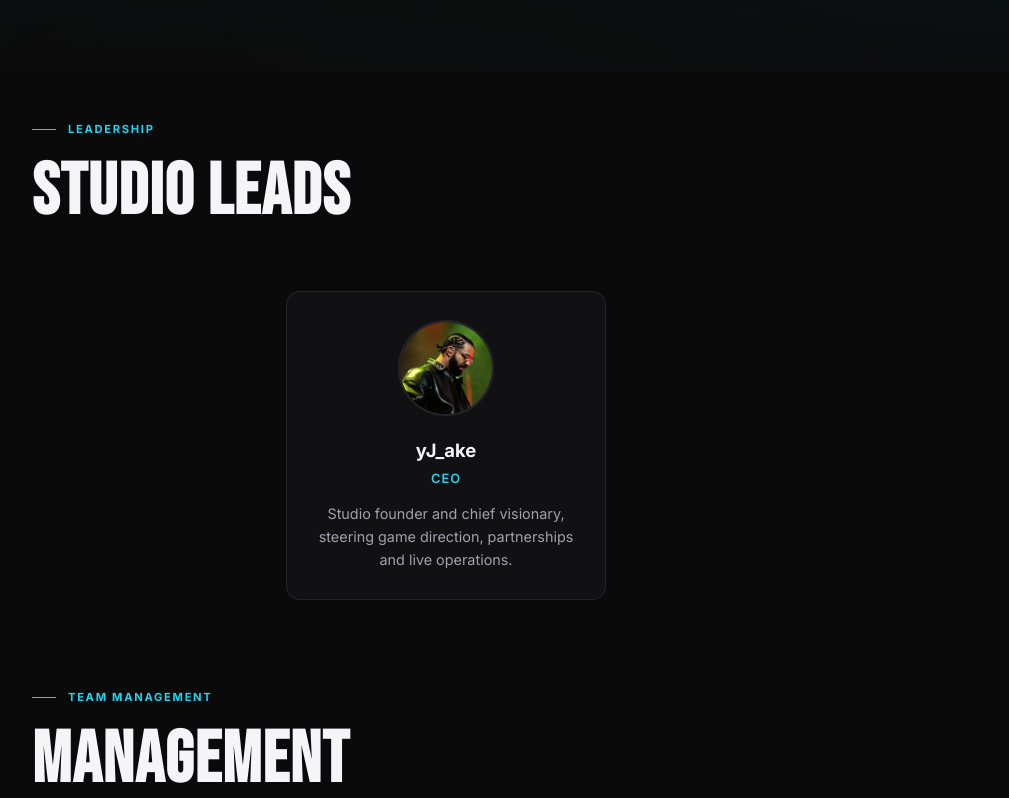
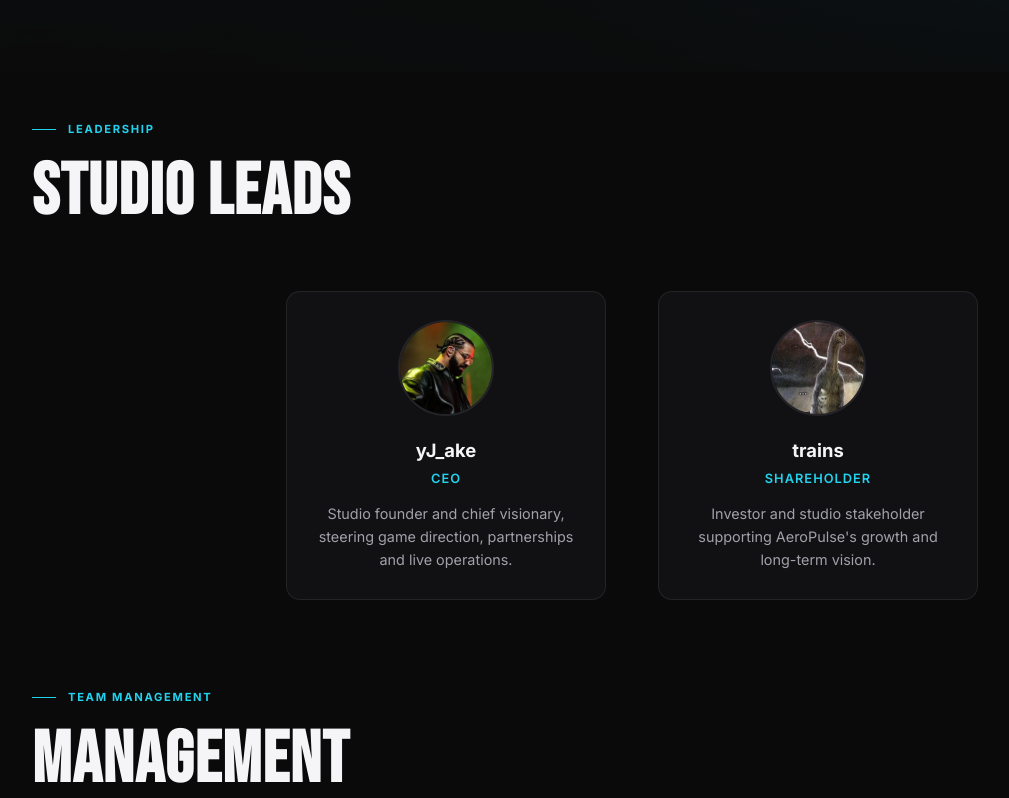
Before and after one commit to ashykxees/AeroPulse-Studios, a website: page team.html in a window 1280 px wide. Shown: the part 532-1330 px from the top of the page, without its empty margins (8-1017 px from the left). Drawn offline with Linux system fonts and the light colour scheme.

Commit message:
Add Shareholder trains to team page
Co-Authored-By: Devin AI <158243242+devin-ai-integration[bot]@users.noreply.github.com>

```diff
--- a/team.html
+++ b/team.html
@@ -57,6 +57,12 @@
             <h3 class="team-name">yJ_ake</h3>
             <p class="team-role">CEO</p>
             <p class="team-bio">Studio founder and chief visionary, steering game direction, partnerships and live operations.</p>
+          </a>
+          <a href="https://discord.dog/919554839980146718" target="_blank" rel="noopener" class="team-card">
+            <img src="images/team-shareholder.png" alt="trains profile picture" class="team-avatar">
+            <h3 class="team-name">trains</h3>
+            <p class="team-role">Shareholder</p>
+            <p class="team-bio">Investor and studio stakeholder supporting AeroPulse's growth and long-term vision.</p>
           </a>
         </div>
 
```
Also changed, not shown: images/team-shareholder.png (added).
